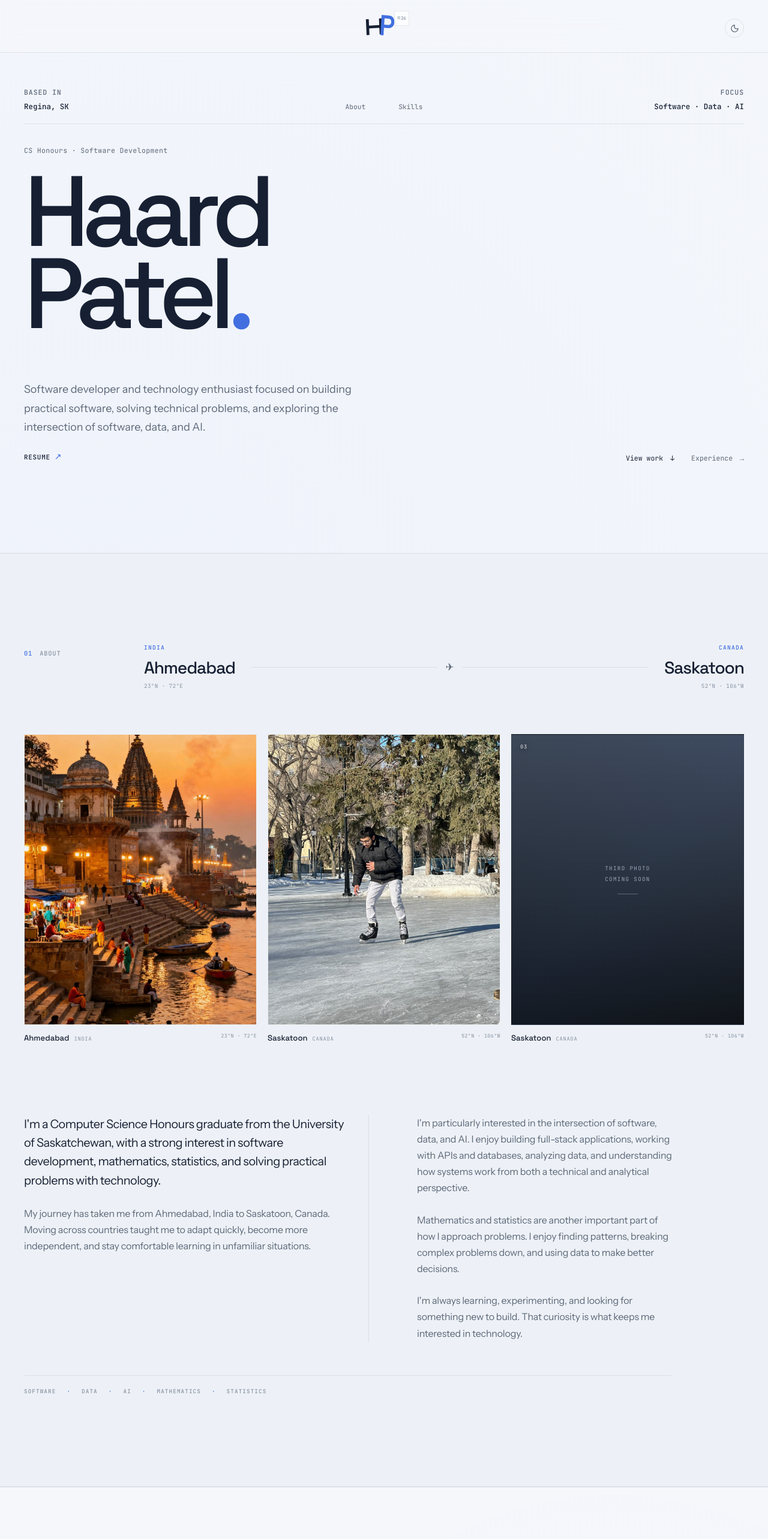
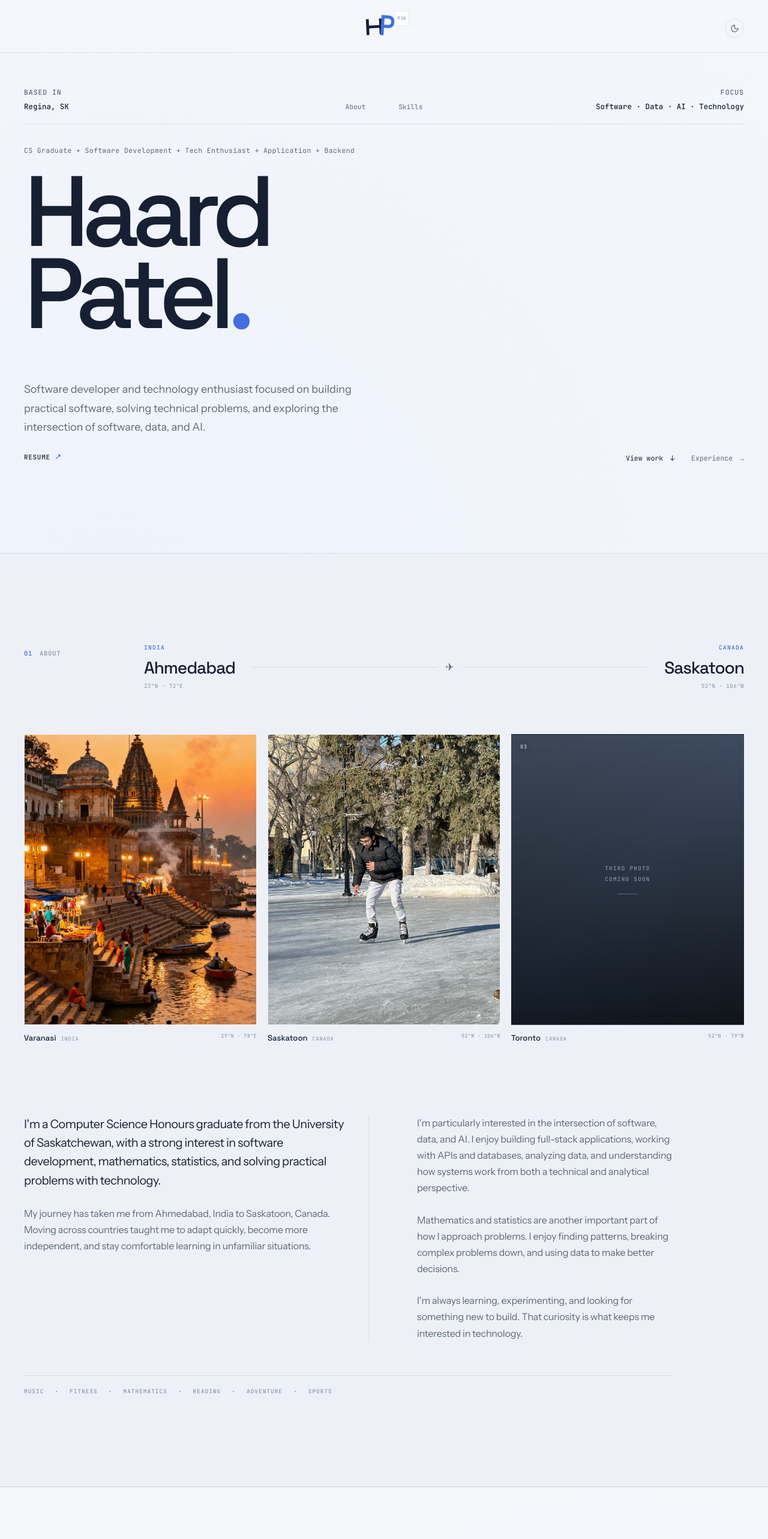
Before and after one commit to Haard-Patel/HAARD-PORTFOLIO, a React (Vite) app: page / in a window 1280 px wide. Shown: the top 2566 px of the page at 60% size. Built offline with nearby package versions, Linux system fonts and the light colour scheme.

Commit message:
Some other minute changes.

```diff
--- a/src/components/About/About.jsx
+++ b/src/components/About/About.jsx
@@ -3,8 +3,8 @@ import "./About.css";
 const locations = [
   {
     country: "India",
-    city: "Ahmedabad",
-    coordinates: "23°N · 72°E",
+    city: "Varanasi",
+    coordinates: "29°N · 78°E",
     image: "/images/ahm.jpeg",
     alt: "Ahmedabad, India",
   },
@@ -17,8 +17,8 @@ const locations = [
   },
   {
     country: "Canada",
-    city: "Saskatoon",
-    coordinates: "52°N · 106°W",
+    city: "Toronto",
+    coordinates: "52°N · 79°W",
     image: null,
     alt: "",
   },
@@ -184,11 +184,12 @@ function About() {
 
         {/* FOCUS TAGS */}
         <div className="about-focus">
-          <span>SOFTWARE</span>
-          <span>DATA</span>
-          <span>AI</span>
+          <span>MUSIC</span>
+          <span>FITNESS</span>
           <span>MATHEMATICS</span>
-          <span>STATISTICS</span>
+          <span>READING</span>
+          <span>ADVENTURE</span>
+          <span>SPORTS</span>
         </div>
 
       </div>
--- a/src/components/Hero/Hero.jsx
+++ b/src/components/Hero/Hero.jsx
@@ -16,13 +16,13 @@ function Hero() {
 
         <div className="hero-focus">
           <span className="hero-label">Focus</span>
-          <span>Software · Data · AI</span>
+          <span>Software · Data · AI · Technology</span>
         </div>
       </div>
 
       <div className="hero-main">
         <p className="hero-intro">
-          CS Honours · Software Development
+          CS Graduate + Software Development + Tech Enthusiast + Application + Backend
         </p>
 
         <h1>
```
